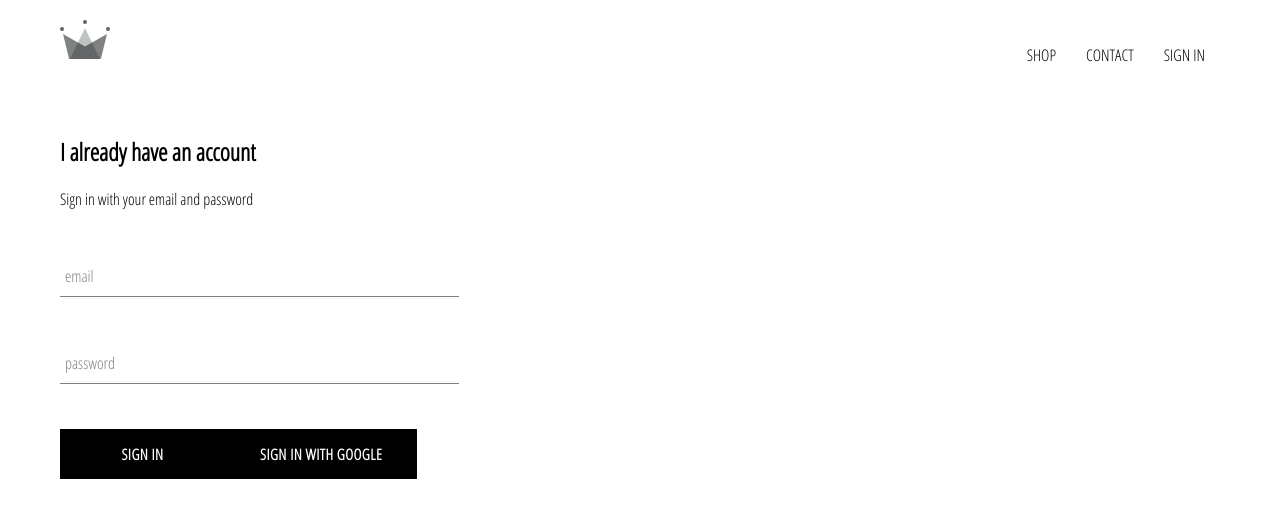
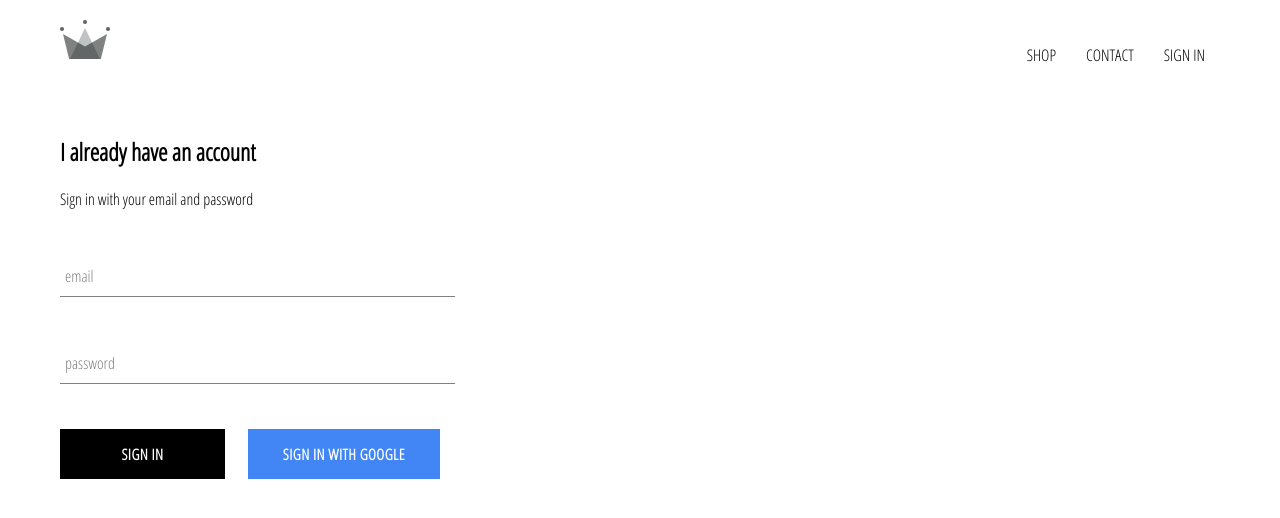
Before and after one commit to dhong89/shopper, a React (Create React App) app: page /signin in a window 1280 px wide. Shown: the top 518 px of the page. Built offline with nearby package versions, Linux system fonts and the light colour scheme; no server answers.

Commit message:
Add sign in and sign out toggle

```diff
--- a/src/App.js
+++ b/src/App.js
@@ -20,13 +20,14 @@
   unsubscribeFromAuth = null
 
   componentDidMount(){ //onAUthStateChanged allows current user to persist given by firebase.
-    this.unsbcribeFromAuth = auth.onAuthStateChanged(async user => {
-      createUserProfileDocument(user);
+    this.unsubscribeFromAuth = auth.onAuthStateChanged( user => {
+      // createUserProfileDocument(user);
+      this.setState({currentUser: user})
     })
   }
 
   componentWillUnmount(){
-    this.unsubscribeFromAutha();
+    this.unsubscribeFromAuth();
   }
 
   render () {
--- a/src/components/custom-button/custom-button.component.jsx
+++ b/src/components/custom-button/custom-button.component.jsx
@@ -3,8 +3,8 @@
 import './custom-button.style.scss'
 
 
-const CustomButton = ({ children, ...otherProps}) => (
-    <button className='custom-button' { ...otherProps }>
+const CustomButton = ({ children, isGoogleSignIn, ...otherProps}) => (
+    <button className={`${isGoogleSignIn ? 'google-sign-in' : '' } custom-button`} { ...otherProps }>
         {children}
     </button>
 
--- a/src/components/custom-button/custom-button.style.scss
+++ b/src/components/custom-button/custom-button.style.scss
@@ -19,4 +19,13 @@
     color: black;
     border: 1px solid black;
   }
+  &.google-sign-in{
+    background-color: #4285F4;
+    color: white;
+
+    &:hover{
+      background-color: #357ae8;
+      border: none;
+    }
+  }
 }
--- a/src/components/header/header.style.scss
+++ b/src/components/header/header.style.scss
@@ -20,6 +20,7 @@
 
     .option {
       padding: 10px 15px;
+      cursor: pointer;
     }
   }
 }
--- a/src/components/sign-in/sign-in.component.jsx
+++ b/src/components/sign-in/sign-in.component.jsx
@@ -56,12 +56,13 @@
             label="password"
             required
           />
-
-          <CustomButton type="submit"> Sign In </CustomButton>
-          <CustomButton onClick={signInWithGoogle}>
-            {" "}
-            Sign in with Google{" "}
-          </CustomButton>
+          <div className='buttons'>
+            <CustomButton type="submit"> Sign In </CustomButton>
+            <CustomButton onClick={signInWithGoogle} isGoogleSignIn>
+              {" "}
+              Sign in with Google{" "}
+            </CustomButton>
+          </div>
         </form>
       </div>
     );
--- a/src/components/sign-in/sign-in.style.scss
+++ b/src/components/sign-in/sign-in.style.scss
@@ -1,9 +1,16 @@
 .sign-in {
-    width: 30vw;
+    width: 380px;
     display: flex;
     flex-direction: column;
+
+
+    .title{
+        margin: 10px 0;
+    }
+
+    .buttons {
+        display: flex;
+        justify-content: space-between;
+    }
+
 }
-
-.title{
-    margin: 10px 0;
-}
```
